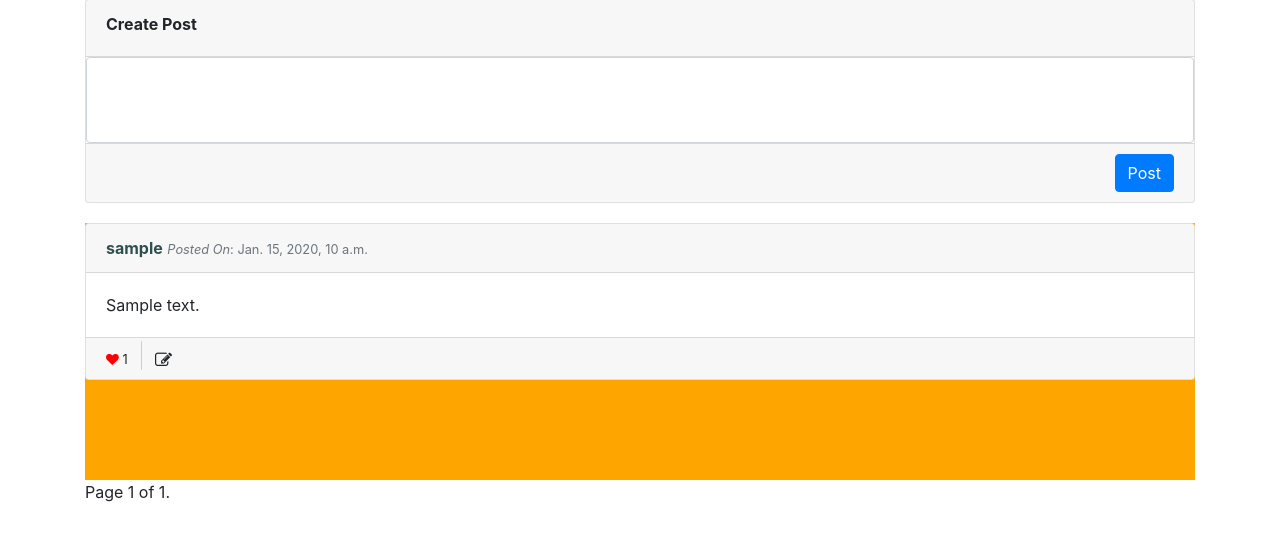
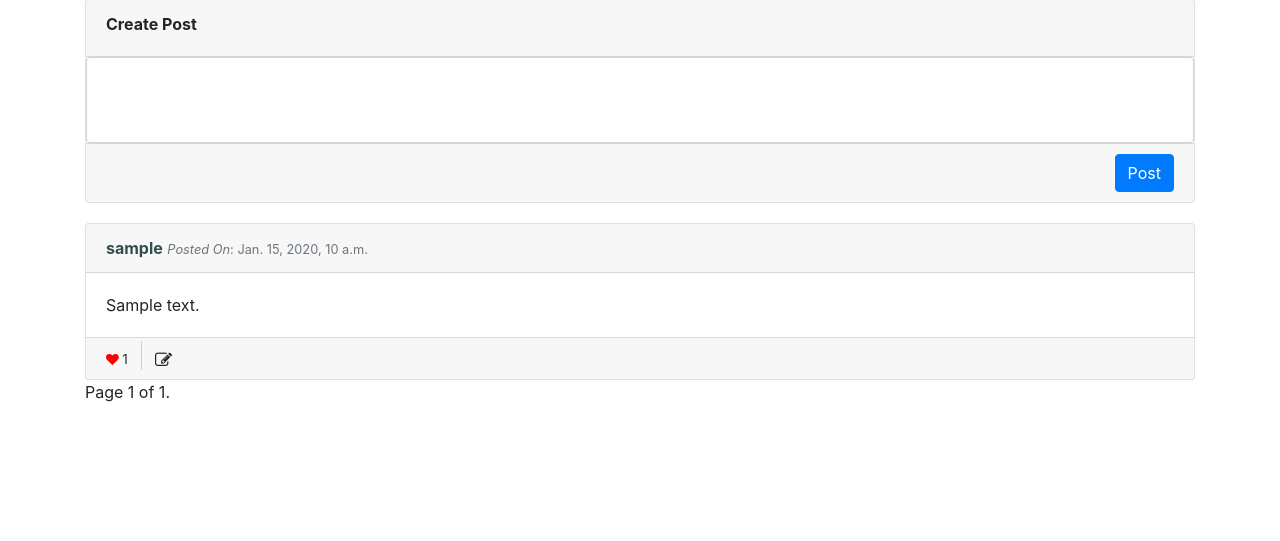
Before and after one commit to visualsoul/network, a Django app: page / in a window 1280 px wide. Shown: the part 113-654 px from the top of the page. Run offline with Django 3.2, Linux system fonts and the light colour scheme; a user stored in the database is signed in; tables that the repository leaves empty hold one stand-in row (values such as "Sample post"); some libraries are stand-ins or nearby versions.

Commit message:
figure out animations and better styling

```diff
--- a/network/static/network/network.js
+++ b/network/static/network/network.js
@@ -14,7 +14,7 @@ body = document.querySelector("#post-body").value;
             Body: body,
         })
     })
-
+return false;
 }
 
 
--- a/network/static/network/styles.css
+++ b/network/static/network/styles.css
@@ -49,8 +49,3 @@ i:hover {
 button[id^='save-button-'] {
     margin-top: 5px;
 }
-
-div[id^='post-']:first-of-type {
-    background-color: orange;
-    padding-bottom: 100px;
-}
```
